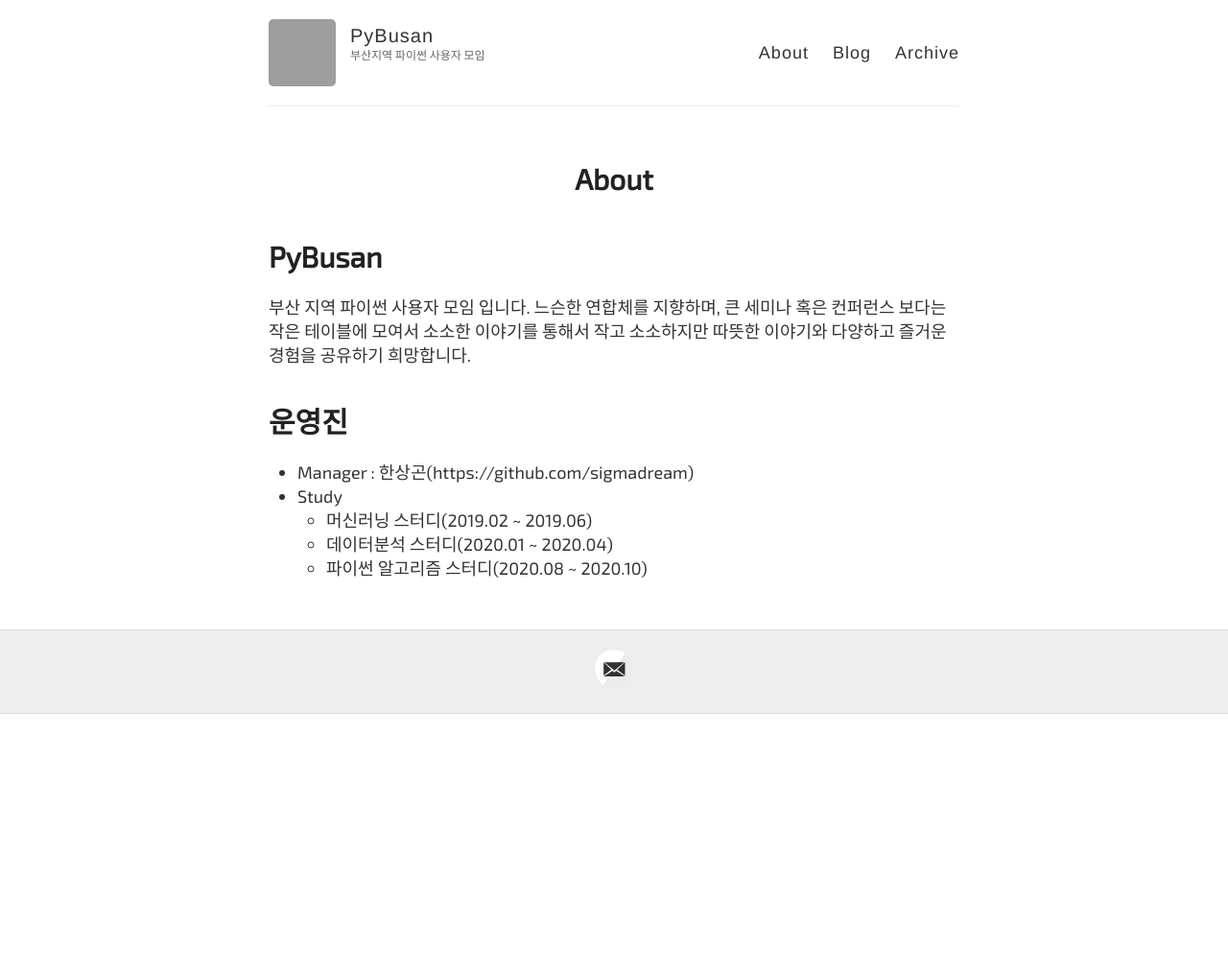
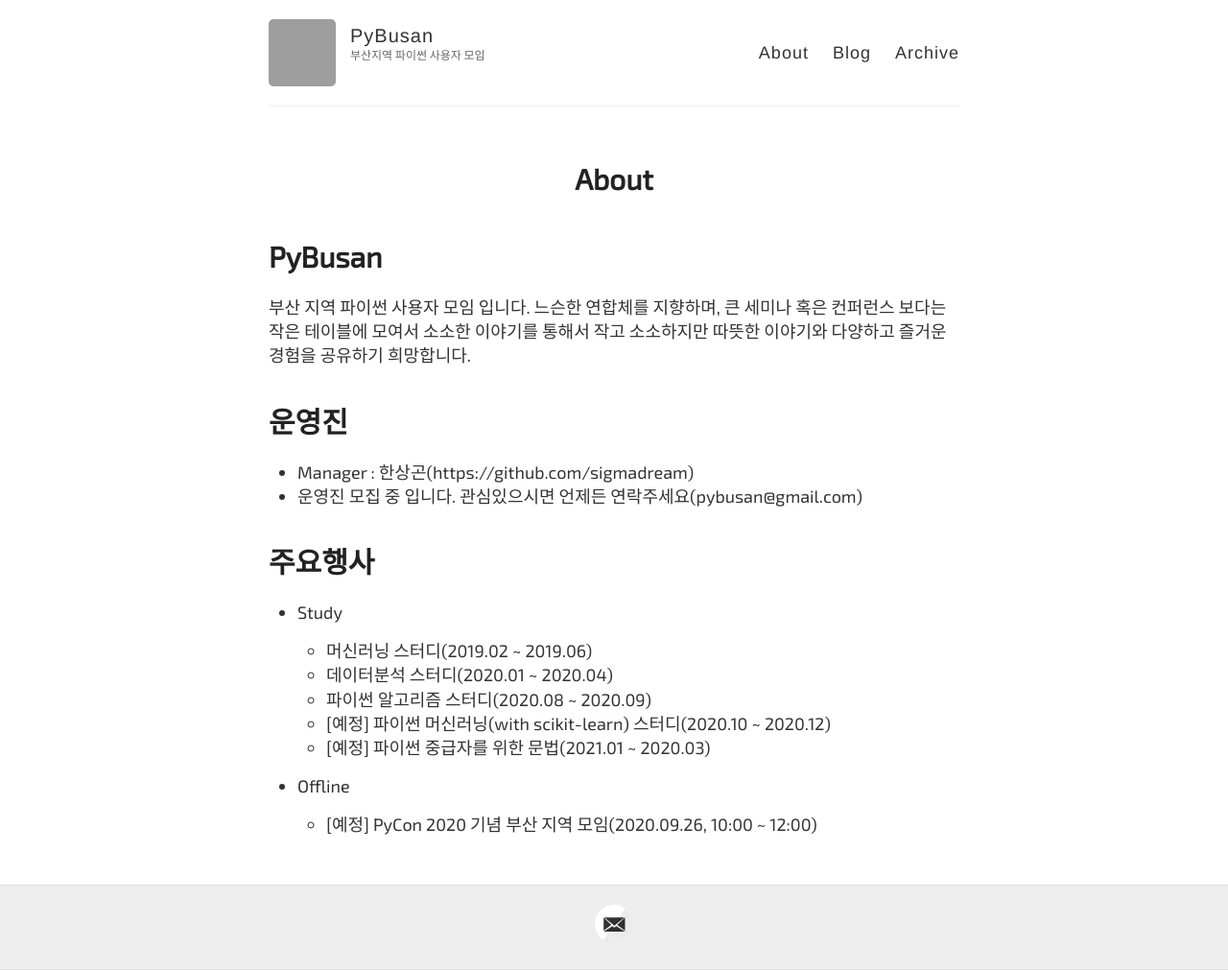
Before and after one commit to pybusan/pybusan.github.io, a Jekyll site: the page built from about.md, in a window 1280 px wide. Shown: the whole page at 96% size. Built offline with Jekyll 4.4.1, drawn with Linux system fonts in a browser that asks for light colours; some web fonts are replaced; before the commit the page ends 900 px from its top, so only the background shows below that; grey boxes are pictures that could not be loaded.

Commit message:
About 수정

```diff
--- a/about.md
+++ b/about.md
@@ -11,7 +11,17 @@ permalink: /about/
 # 운영진
 
 - Manager : 한상곤(https://github.com/sigmadream)
+- 운영진 모집 중 입니다. 관심있으시면 언제든 연락주세요(pybusan@gmail.com)
+
+# 주요행사
+
 - Study
+
   - 머신러닝 스터디(2019.02 ~ 2019.06)
   - 데이터분석 스터디(2020.01 ~ 2020.04)
-  - 파이썬 알고리즘 스터디(2020.08 ~ 2020.10)
+  - 파이썬 알고리즘 스터디(2020.08 ~ 2020.09)
+  - [예정] 파이썬 머신러닝(with scikit-learn) 스터디(2020.10 ~ 2020.12)
+  - [예정] 파이썬 중급자를 위한 문법(2021.01 ~ 2020.03)
+
+- Offline
+  - [예정] PyCon 2020 기념 부산 지역 모임(2020.09.26, 10:00 ~ 12:00)
```
